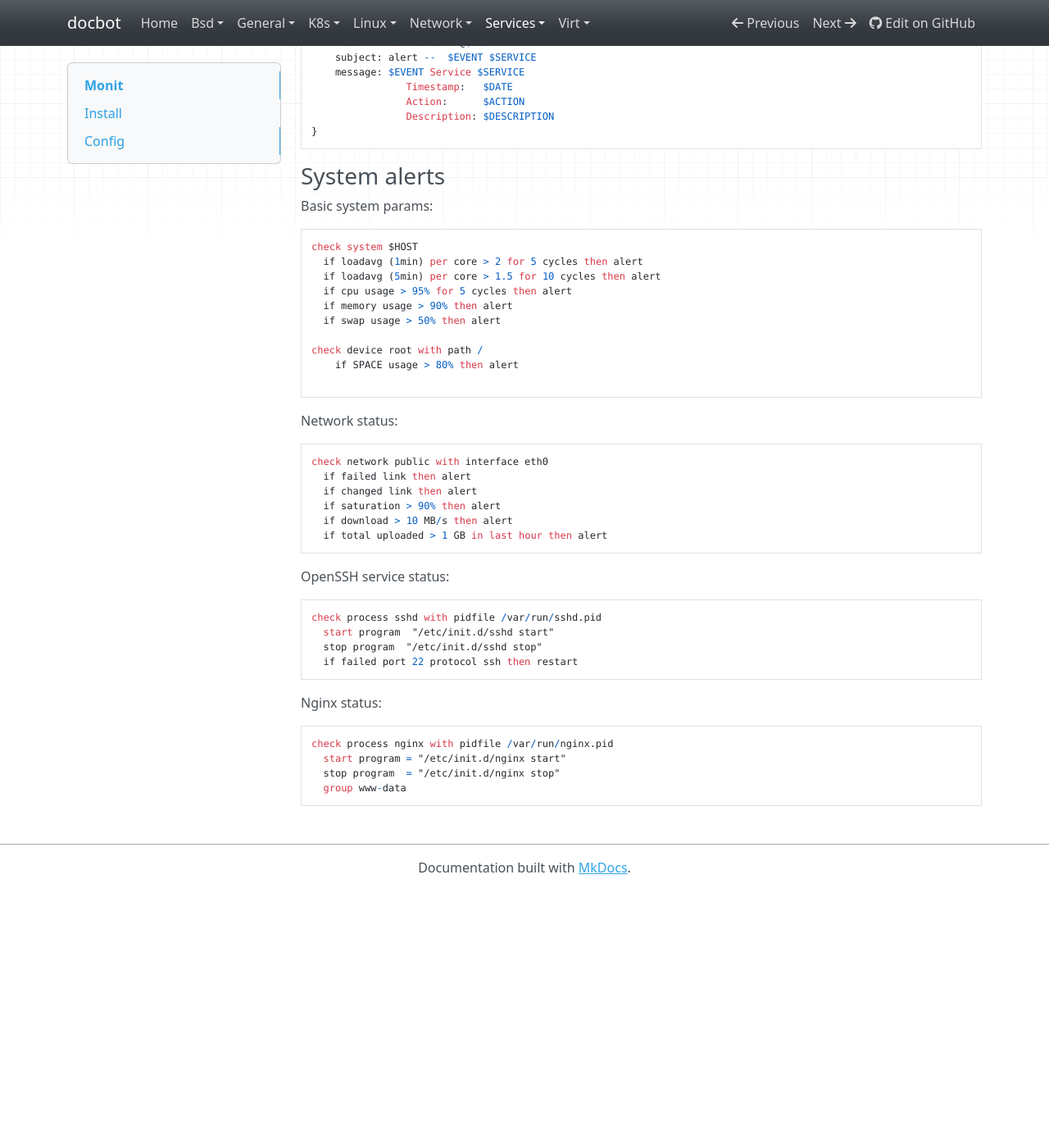
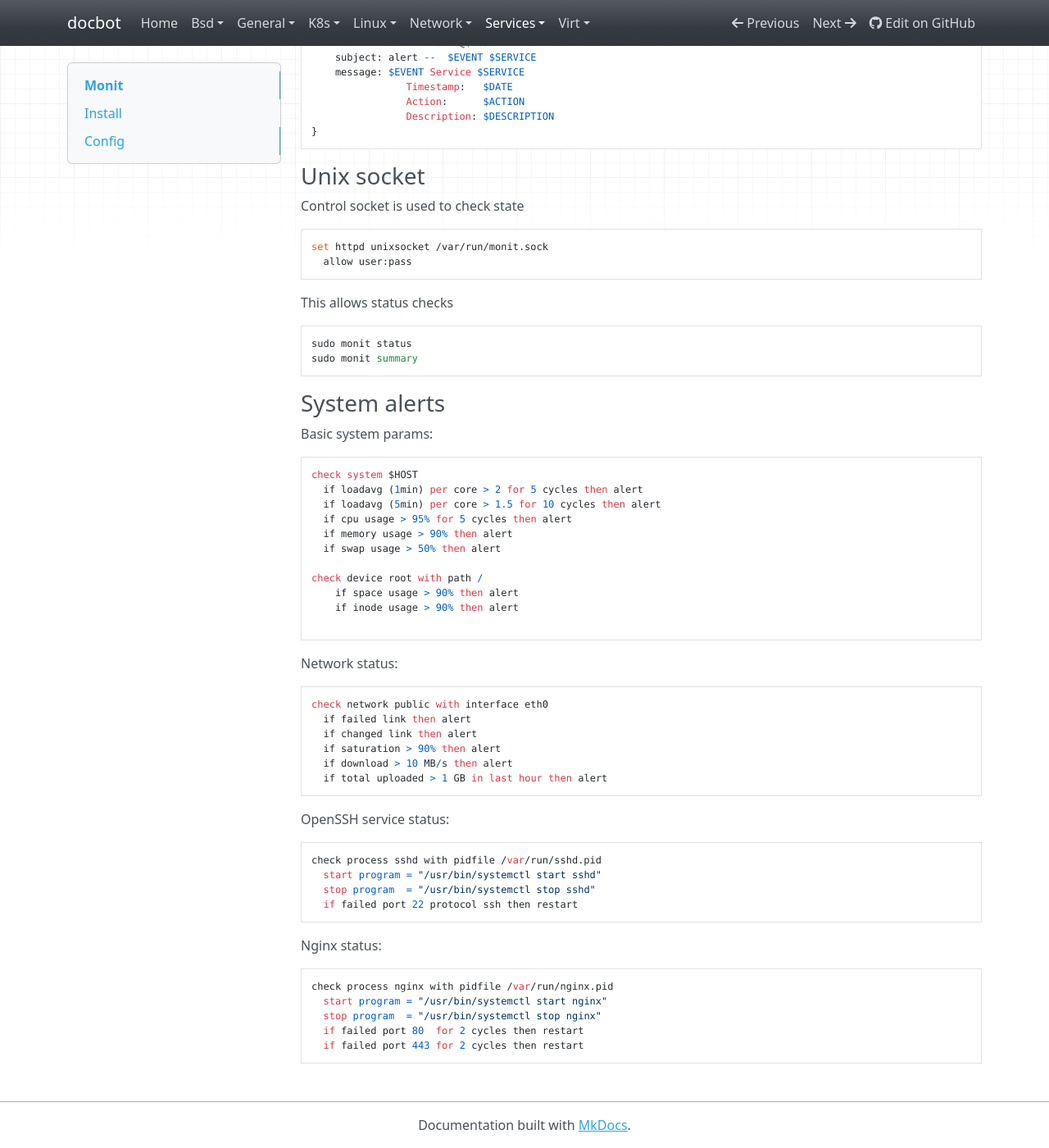
Before and after one commit to noahbailey/docbot, an MkDocs documentation site: the page built from docs/services/monit.md, in a window 1280 px wide and 1400 px high, scrolled down 575 px. Shown: the whole window at 82% size. Built offline with MkDocs 1.6.1, drawn with Linux system fonts in a browser that asks for light colours; nearby versions of some CDN libraries; before the commit the page ends 1661 px from its top, so only the background shows below that.

Commit message:
Update monit page

````diff
--- a/docs/services/monit.md
+++ b/docs/services/monit.md
@@ -31,6 +31,20 @@ set mail-format {
 }
 ```
 
+### Unix socket
+
+Control socket is used to check state
+
+```
+set httpd unixsocket /var/run/monit.sock
+  allow user:pass
+```
+
+This allows status checks
+
+    sudo monit status
+    sudo monit summary
+
 ### System alerts
 
 Basic system params:
@@ -44,7 +58,8 @@ check system $HOST
   if swap usage > 50% then alert
 
 check device root with path /
-    if SPACE usage > 80% then alert
+    if space usage > 90% then alert
+    if inode usage > 90% then alert
 
 ```
 
@@ -63,8 +78,8 @@ OpenSSH service status:
 
 ```
 check process sshd with pidfile /var/run/sshd.pid
-  start program  "/etc/init.d/sshd start"
-  stop program  "/etc/init.d/sshd stop"
+  start program = "/usr/bin/systemctl start sshd"
+  stop program  = "/usr/bin/systemctl stop sshd"
   if failed port 22 protocol ssh then restart
 ```
 
@@ -72,7 +87,8 @@ Nginx status:
 
 ```
 check process nginx with pidfile /var/run/nginx.pid
-  start program = "/etc/init.d/nginx start"
-  stop program  = "/etc/init.d/nginx stop"
-  group www-data
+  start program = "/usr/bin/systemctl start nginx"
+  stop program  = "/usr/bin/systemctl stop nginx"
+  if failed port 80  for 2 cycles then restart
+  if failed port 443 for 2 cycles then restart
 ```
````
